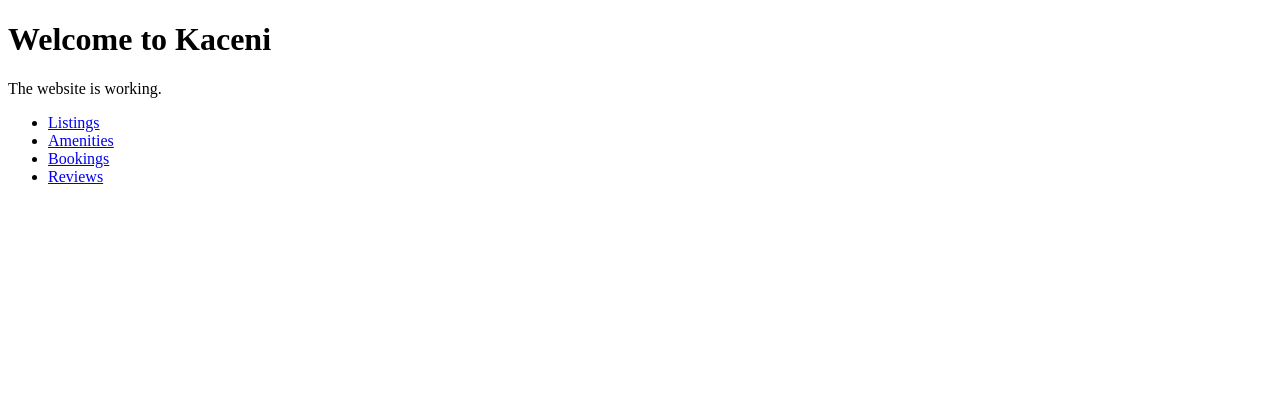
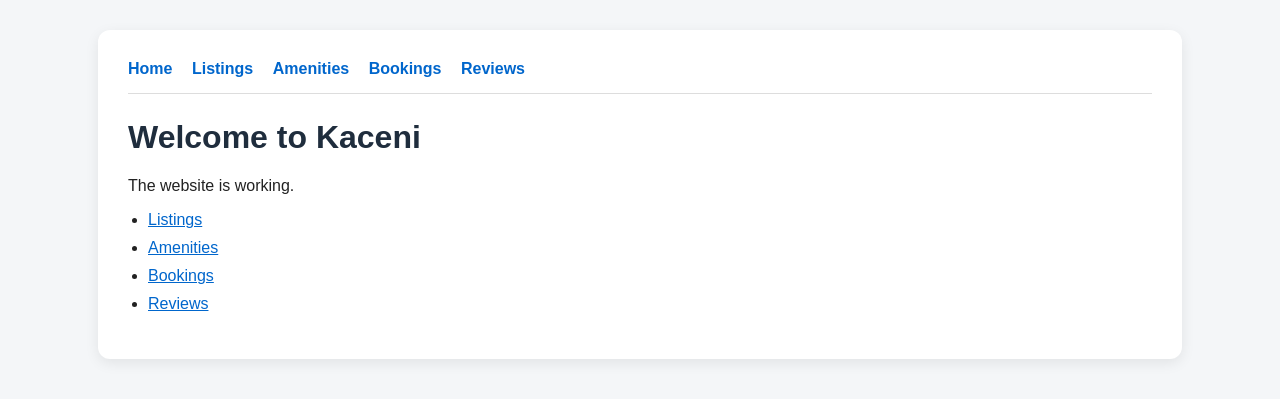
Before and after one commit to Joakim-Pham/Web-application-development-Group-assignment, a Django app: page / in a window 1280 px wide. Shown: the top 399 px of the page. Run offline with Django 5.2, Linux system fonts and the light colour scheme.

Commit message:
did css and did more on html

```diff
--- a/kaceni/settings.py
+++ b/kaceni/settings.py
@@ -101,6 +101,7 @@ AUTH_PASSWORD_VALIDATORS = [
     },
 ]
 
+STATIC_URL = 'static/'
 
 # Internationalization
 # https://docs.djangoproject.com/en/5.2/topics/i18n/
--- /dev/null
+++ b/listings/static/css/style.css
@@ -0,0 +1,52 @@
+body {
+    margin: 0;
+    font-family: Arial, sans-serif;
+    background-color: #f4f6f8;
+    color: #222;
+}
+
+.container {
+    width: 80%;
+    margin: 30px auto;
+    background: white;
+    padding: 30px;
+    border-radius: 12px;
+    box-shadow: 0 4px 14px rgba(0, 0, 0, 0.08);
+}
+
+.navbar {
+    margin-bottom: 25px;
+    padding-bottom: 15px;
+    border-bottom: 1px solid #ddd;
+}
+
+.navbar a {
+    margin-right: 15px;
+    text-decoration: none;
+    color: #0066cc;
+    font-weight: bold;
+}
+
+.navbar a:hover {
+    color: #004999;
+}
+
+h1, h3 {
+    color: #1f2d3d;
+}
+
+ul {
+    padding-left: 20px;
+}
+
+li {
+    margin-bottom: 10px;
+}
+
+a {
+    color: #0066cc;
+}
+
+a:hover {
+    text-decoration: underline;
+}
--- /dev/null
+++ b/listings/templates/listings/base.html
@@ -0,0 +1,23 @@
+{% load static %}
+<!DOCTYPE html>
+<html lang="en">
+<head>
+    <meta charset="UTF-8">
+    <meta name="viewport" content="width=device-width, initial-scale=1.0">
+    <title>{% block title %}Kaceni{% endblock %}</title>
+    <link rel="stylesheet" href="{% static 'css/style.css' %}">
+</head>
+<body>
+    <div class="container">
+        <nav class="navbar">
+            <a href="{% url 'home' %}">Home</a>
+            <a href="{% url 'listing_list' %}">Listings</a>
+            <a href="{% url 'amenity_list' %}">Amenities</a>
+            <a href="{% url 'booking_list' %}">Bookings</a>
+            <a href="{% url 'review_list' %}">Reviews</a>
+        </nav>
+
+        {% block content %}{% endblock %}
+    </div>
+</body>
+</html>
--- a/listings/templates/listings/home.html
+++ b/listings/templates/listings/home.html
@@ -1,9 +1,8 @@
-<!DOCTYPE html>
-<html>
-<head>
-    <title>Kaceni</title>
-</head>
-<body>
+{% extends "listings/base.html" %}
+
+{% block title %}Home - Kaceni{% endblock %}
+
+{% block content %}
 <h1>Welcome to Kaceni</h1>
 <p>The website is working.</p>
 
@@ -13,5 +12,4 @@
     <li><a href="{% url 'booking_list' %}">Bookings</a></li>
     <li><a href="{% url 'review_list' %}">Reviews</a></li>
 </ul>
-</body>
-</html>
+{% endblock %}
```
Also changed, not shown: listings/templates/listings/amenity_list.html (+6 -8 lines), listings/templates/listings/booking_list.html (+7 -11 lines), listings/templates/listings/listing_detail.html (+8 -14 lines), listings/templates/listings/listing_list.html (+6 -8 lines), listings/templates/listings/review_list.html (+6 -8 lines). Lines whose indentation alone changed are shown as unchanged.
